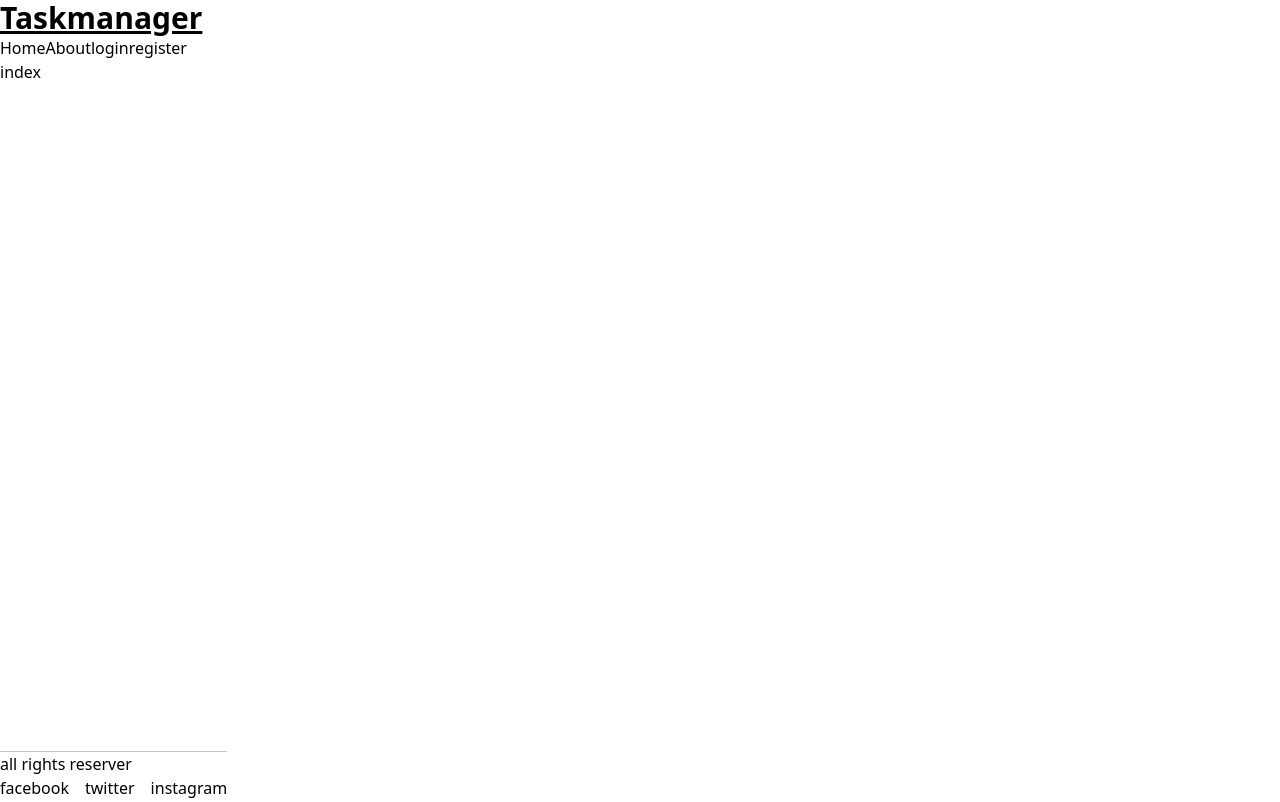
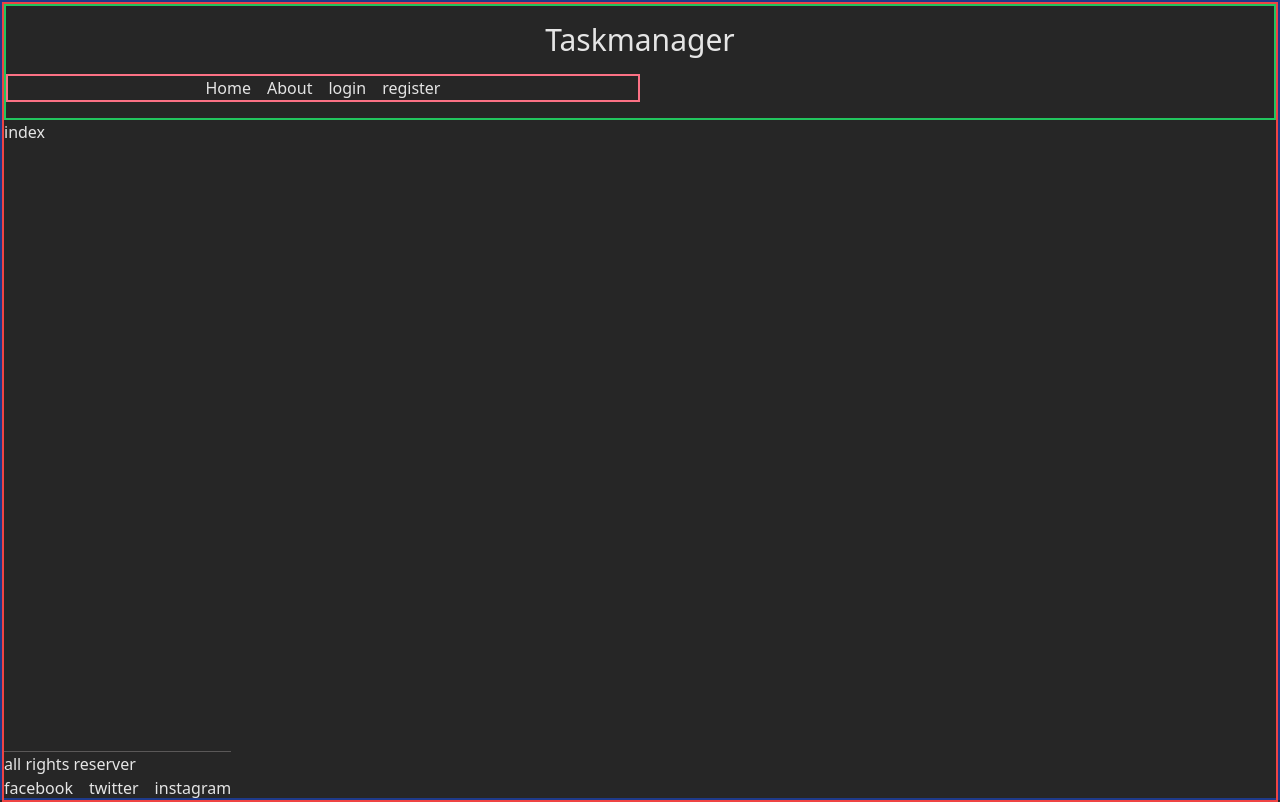
Before and after one commit to blbarr01/taskmanger-RestfulAPI, a Vue app in the folder client/: page / in a window 1280 px wide. Built offline with nearby package versions, Linux system fonts and the light colour scheme.

Commit message:
adds misc stylings

```diff
--- a/client/index.html
+++ b/client/index.html
@@ -6,8 +6,8 @@
     <meta name="viewport" content="width=device-width, initial-scale=1.0">
     <title>Vite App</title>
   </head>
-  <body>
-    <div id="app"></div>
+  <body class="bg-neutral-800 text-neutral-200 border-2 border-blue-900 h-screen">
+    <div id="app" class="container mx-auto border-2 border-red-500 h-screen"></div>
     <script type="module" src="/src/main.js"></script>
   </body>
 </html>
--- a/client/src/components/SiteHeader.vue
+++ b/client/src/components/SiteHeader.vue
@@ -1,6 +1,6 @@
 <template>
-    <header>
-        <h1 class="text-3xl font-bold underline">Taskmanager</h1>
+    <header class="container mx-auto flex flex-col border-2 border-green-500">
+        <h1 class="text-3xl text-center my-4">Taskmanager</h1>
         <SiteNav/>
     </header>
 </template>
--- a/client/src/components/SiteNav.vue
+++ b/client/src/components/SiteNav.vue
@@ -1,5 +1,5 @@
 <template>
-      <nav>
+      <nav class="flex justify-center gap-4 mb-4 border-2 border-rose-400 w-1/2">
         <RouterLink to="/">Home</RouterLink>
         <RouterLink to="/about">About</RouterLink>
         <RouterLink to="/login">login</RouterLink>
--- a/client/src/pages/about.vue
+++ b/client/src/pages/about.vue
@@ -16,17 +16,12 @@ async function makereq(){
   const data = await resp.json()
   console.log(data);
   } catch (error) {
+
     console.error(error);
   }
 }
 </script>
 
 <style>
-@media (min-width: 1024px) {
-  .about {
-    min-height: 100vh;
-    display: flex;
-    align-items: center;
-  }
-}
+
 </style>
--- a/client/src/pages/register.vue
+++ b/client/src/pages/register.vue
@@ -1,17 +1,17 @@
 <template>
     <h2>Register</h2>
-    <form action="register">
+    <form action="register" class="">
         <label for="email">email</label>
-        <input type="email" id="email" name="email">
+        <input type="email" id="email" name="email" class="text-black w-1/3">
 
         <label for="name">name</label>
-        <input type="name" id="name" name="username">
+        <input type="name" id="name" name="username" class="text-black w-1/3">
 
         <label for="password">password</label>
-        <input type="password" name="password" id="password">
+        <input type="password" name="password" id="password" class="text-black w-1/3">
 
         <label for="conf">confirm password</label>
-        <input type="password" name="conf" id="conf">
+        <input type="password" name="conf" id="conf" class="text-black w-1/3">
 
         <button>register</button>
     </form>
```
